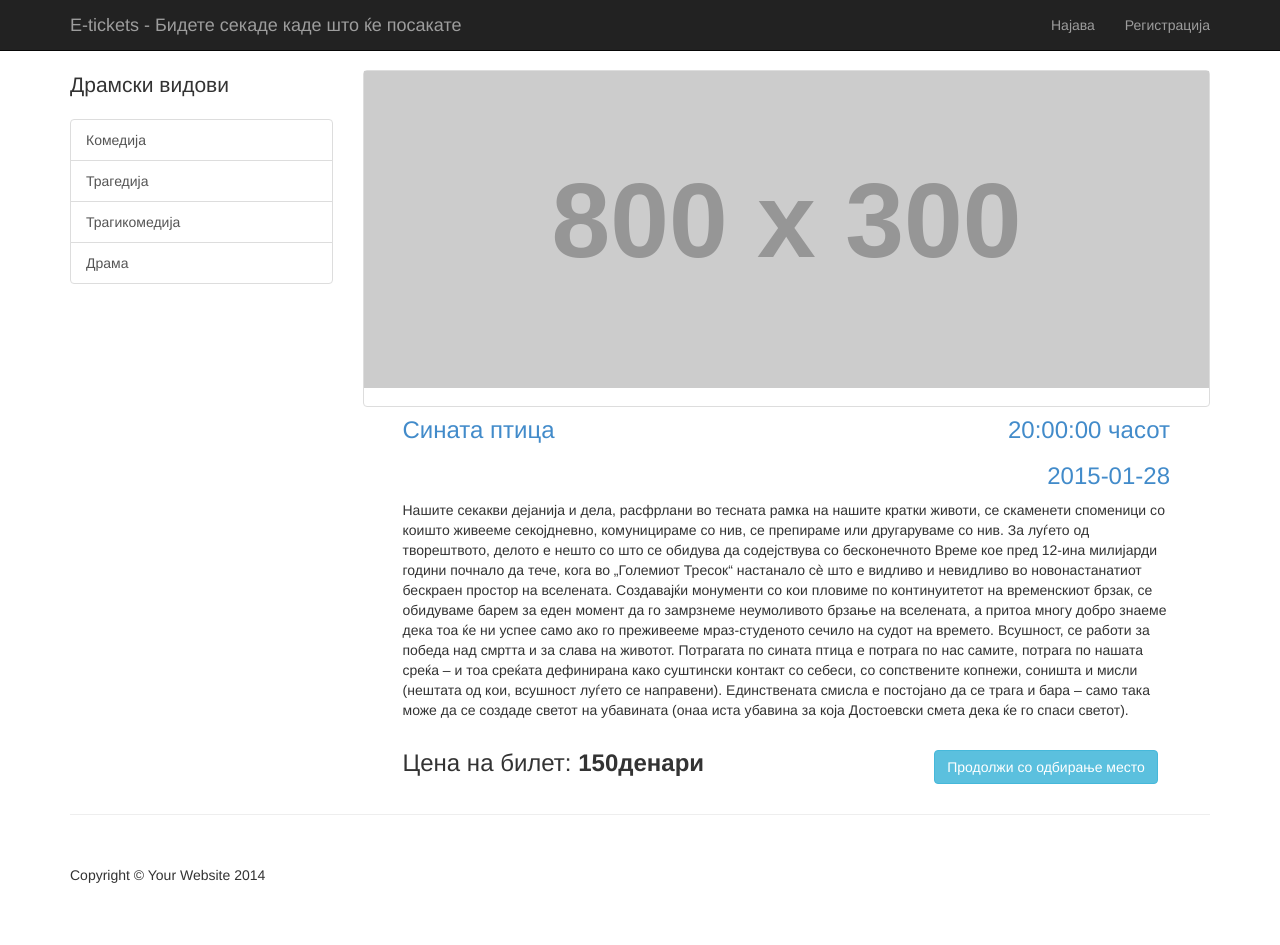
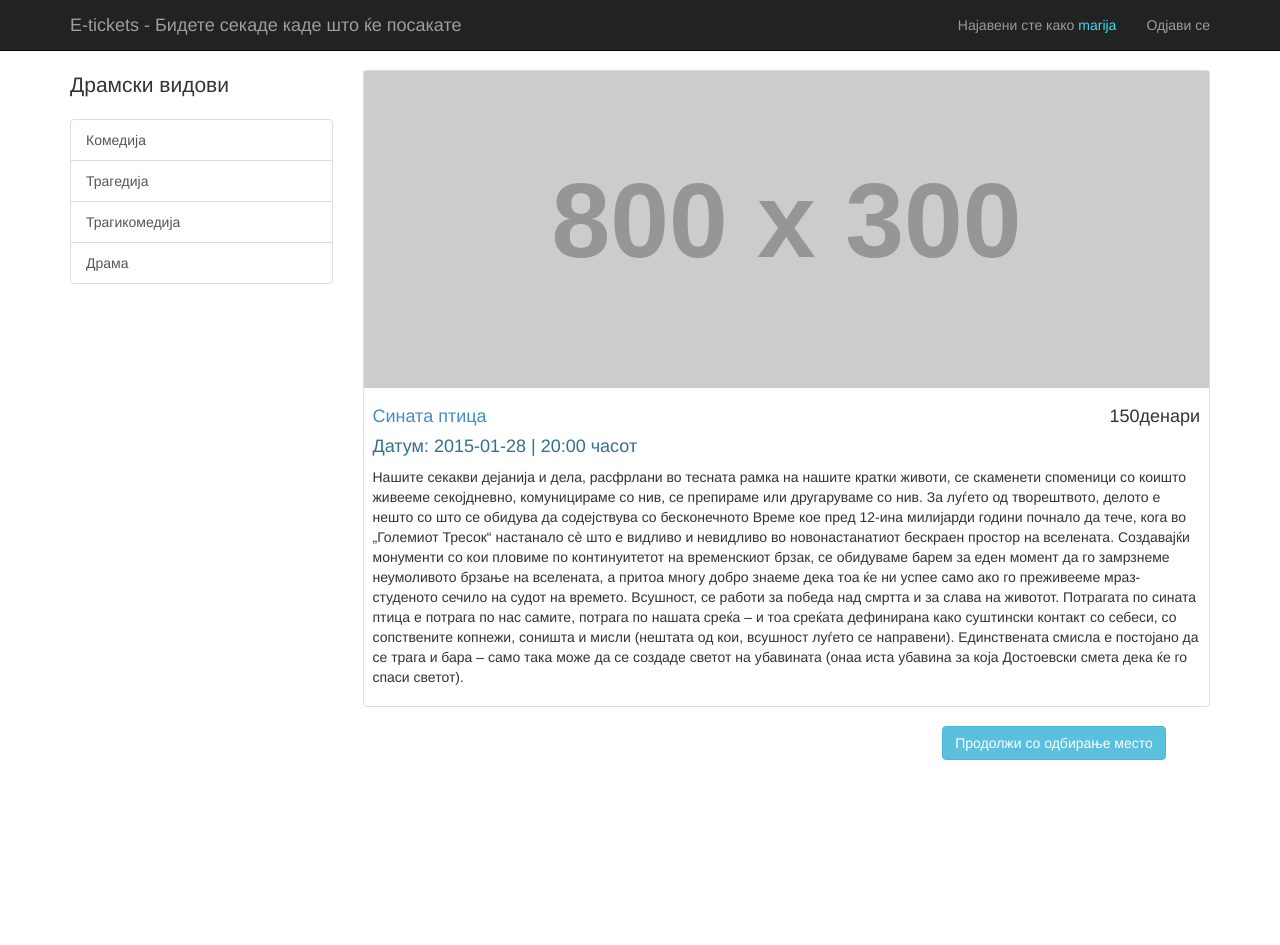
Before and after one commit to DancheNikoloska/e-tickets, a PHP site: page /item.php?ev=1&id=0 in a window 1280 px wide. After the commit the page ends 760 px from the top, so only its background shows below. Run offline with PHP 8.4, Linux system fonts and the light colour scheme; a user stored in the database is signed in; data comes from the database, SQL or seed files in the repository; grey boxes labelled with a size stand in for pictures from a placeholder-image service; some libraries are stand-ins or nearby versions.

Commit message:
sreden nav bas so logiran user

```diff
--- a/item.php
+++ b/item.php
@@ -21,7 +21,7 @@
 <body>
 
     <!-- Navigation -->
-    <?php
+    <?php session_start();
 	include_once 'navBar.php';
  ?>
     <!-- Page Content -->
@@ -50,70 +50,25 @@
                         		$prices=mysqli_query($link, "SELECT * FROM tickets WHERE event_id LIKE '$eventID'");
 								$pr=mysqli_fetch_assoc($prices);
 									$price=$pr['price'];
+									//formatiranje za poubav prikaz na casot, da ne pokazuva i sekundi
+								$timeFormated=substr($time, 0, -3);
 
                         ?>
-                <div class="thumbnail">
-                    <img class="img-responsive" src="http://placehold.it/800x300" alt="">
+			<div class="thumbnail">
+                    <img class="img-responsive" src="http://placehold.it/800x300" alt=""/>
                     <div class="caption-full">
-                      <!--  <h4 class="pull-right">$24.99</h4> -->
+                        <h4 class="pull-right"><?php echo $price . "денари"; ?></h4>
+                        <h4><a><?php echo $event['event_name']?></a></h4>
+                        <h4 class="text-info" ><?php echo "Датум: ".$date."  | ".$timeFormated.' часот' ?></h4>
+                        <p><?php echo $event['event_description']?></p>
+                    </div>
 
-                      <div class="col-md-12">
-                      	<div class="col-md-6">
-                        <h3 class="text-left" ><a href="#"> <?php echo $event['event_name']?></a>
-                        </h3>
-                        </div>
-
-                        <div class="col-md-6">
-
-                          <h3 class="text-right text-primary"  ><?php echo $time.' часот' ?>
-                          	  <h3 class="text-right text-primary"  ><?php echo $date; ?>
-                        </h3>
-                        </div>
-                         <div class="col-md-12">
-                        <p><?php echo $event['event_description']?></p>
-                        </div>
-
-                         </div>
-                         <div class="col-md-12">
-                       <div class="col-md-8">
-
-					<div class="huge"> <h3>Цена на билет: <b> <?php echo $price . "денари"; ?></b></h3></div>
-                       </div>
-
-                        <div class="col-md-4 col-md-offset-0"  >
+                    <div class="col-md-4 pull-right"  >
                         <h3> <a class="btn btn-info" href="chooseSeat.php">Продолжи со одбирање место</a></h3>
                     </div>
 
-
-
-					</div>
-                        <?php
-                       		//$periodsID=array();
-							$placeID;
-							//selektiranje na detali za nastanot, potocno na lokacija, i site vreminja na nastanot
-                        	//$details=mysqli_query($link, "SELECT * FROM event_details WHERE event_id LIKE '$eventID'");
-					   		//while ($dets=mysqli_fetch_assoc($details)) {
-					   			//$placeID=$dets['place_id'];
-								//array_push($periodsID,$dets['period_id']);
-							}
-							//selekcija na podatoci za mestoto na odrzuvanje na nastanot so pomos na id-to za mesto zemeno od prethodnoto kveri
-							//$location=mysqli_query($link, "SELECT * FROM places WHERE placeId LIKE '$placeID'");
-					   	//	while ($places=mysqli_fetch_assoc($location)) {
-					   		//	$place=$places['place_name'];
-							//	$adress=$places['place_address'];
-						?>
-
-
-
-
                 </div>
-
-
-
-
-
-
-					</div>
+                <?php }?>
 
 
             </div>
@@ -121,23 +76,6 @@
         </div>
 
     </div>
-    <!-- /.container -->
-
-    <div class="container">
-
-        <hr>
-
-        <!-- Footer -->
-        <footer>
-            <div class="row">
-                <div class="col-lg-12">
-                    <p>Copyright &copy; Your Website 2014</p>
-                </div>
-            </div>
-        </footer>
-
-    </div>
-    <!-- /.container -->
 
     <!-- jQuery -->
     <script src="js/jquery.js"></script>
--- a/navBar.php
+++ b/navBar.php
@@ -1,19 +1,12 @@
 <nav class="navbar navbar-inverse navbar-fixed-top" role="navigation">
-	<?php if (isset($_SESSION['username'])) {
-						$flag = 1;
-			} else {
-				$flag = 0;
-			}
-			?>
+	<?php  //proveruvame dali ima nekoj najaven
+	if (isset($_SESSION['username'])) {
+		$flag = 1;
+		} else {
+			$flag = 0;}	?>
+
 <div class="container">
 				<div class="navbar-header">
-					<button type="button" class="navbar-toggle" data-toggle="collapse" data-target=".navbar-ex1-collapse">
-						<span class="sr-only">Toggle navigation</span>
-						<span class="icon-bar"></span>
-						<span class="icon-bar"></span>
-						<span class="icon-bar"></span>
-					</button>
-					<!-- You'll want to use a responsive image option so this logo looks good on devices - I recommend using something like retina.js (do a quick Google search for it and you'll find it) -->
 					<a class="navbar-brand" href="homeUser.php">E-tickets - Бидете секаде каде што ќе посакате </a>
 
 				</div>
@@ -21,33 +14,19 @@
 				<div class="collapse navbar-collapse navbar-ex1-collapse">
 
 					<ul class="nav navbar-nav navbar-right">
-						<?php
-						//proverka za najaven korsnik
+						<?php //proverka za najaven korsnik
 						if ($flag)
 						{
-							echo '<li><a href="homepage.php">Почетна</a></li>';
+							echo "<li><a href='userProfile.php'><span style=color:#999999 >Најавени сте како</span> <span style=color:#31DEF5;> $_SESSION[username]</span></a></li>";
+							echo "<li><a href='logout.php'>Одјави се</a></li>";
 						}
-						?>
-						<?php if (!$flag){
-						echo '<li><a href="login.php">Најава</a></li>
-						<li>
-						<a href="signup.php">Регистрација</a>
-						</li>';
-						}
-						?>
-						<?php
-						if ($flag)
-						{
-							echo "<li><a href='dashboard.php'><span style=color:#999999 >Најавени сте како</span> <span class='li'> $_SESSION[username]</span></a></li>";
+						else {
+							echo '<li><a href="login.php">Најава</a></li>
+								  <li><a href="signup.php">Регистрација</a></li>';
 						}
 						?>
 
-						<?php
-						if ($flag)
-						{
-							echo "<li><a href='logout.php'>Одјави се</a></li>";
-						}
-						?>
+
 					</ul>
 				</div><!-- /.navbar-collapse -->
 			</div><!-- /.container -->
--- a/user_validation.php
+++ b/user_validation.php
@@ -23,7 +23,7 @@ function validateLogin($connection, $lozinka, $user) {
 	$salt = "baklava";
 	//$lozinka = md5($lozinka);
 	if (strlen($lozinka) > 0 && strlen($user) > 0) {
-		echo $lozinka;
+		//echo $lozinka;
 		$q = mysqli_query($connection, "SELECT * FROM users WHERE password='$lozinka' AND username='$user'");
 		if (mysqli_num_rows($q) > 0) {
 			return true;
```
Also changed, not shown: chooseSeat.php (+6 -1 lines), homeUser.php (+3 -17 lines), itemsFromCategory.php (+1 -18 lines), login.php (+8 -49 lines).
